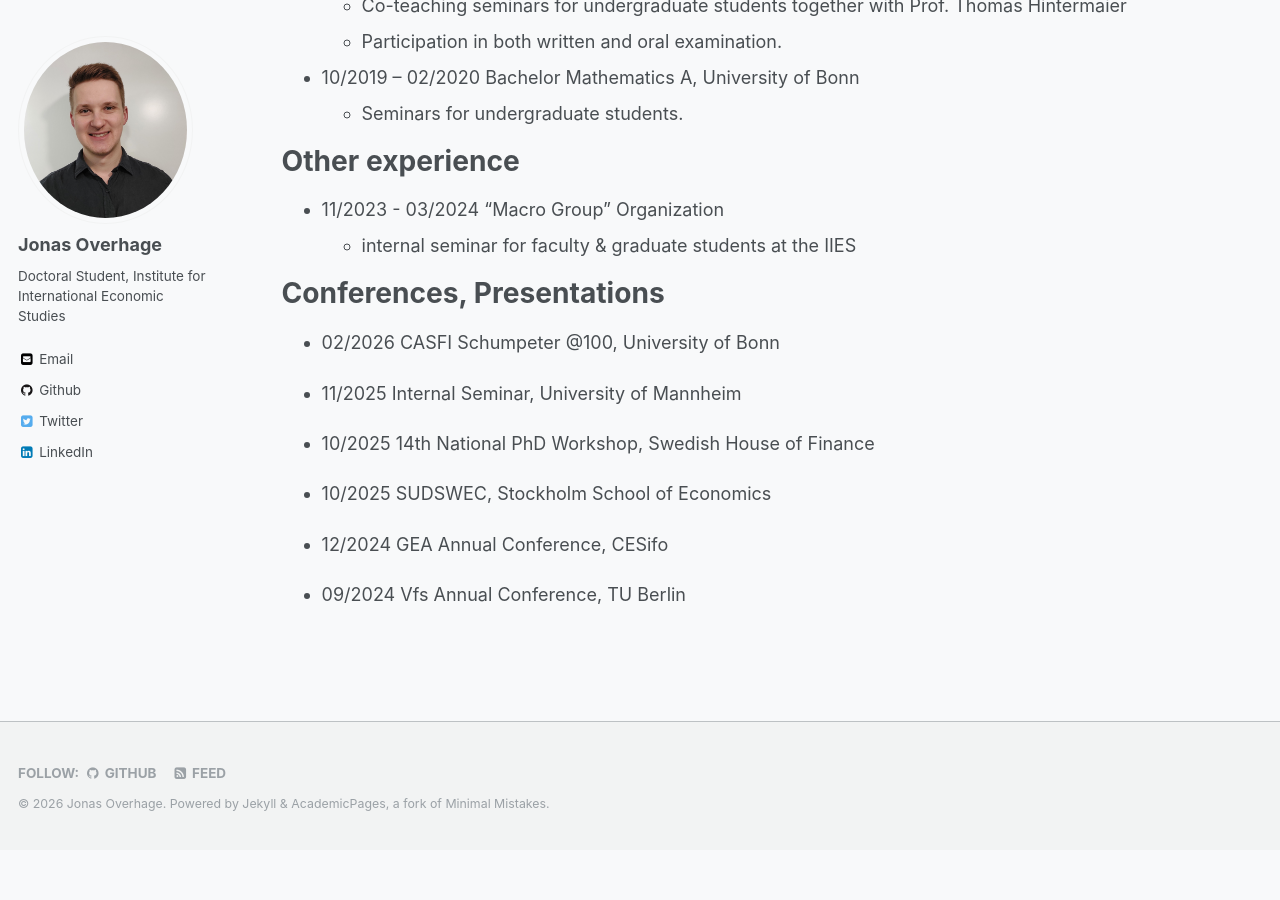
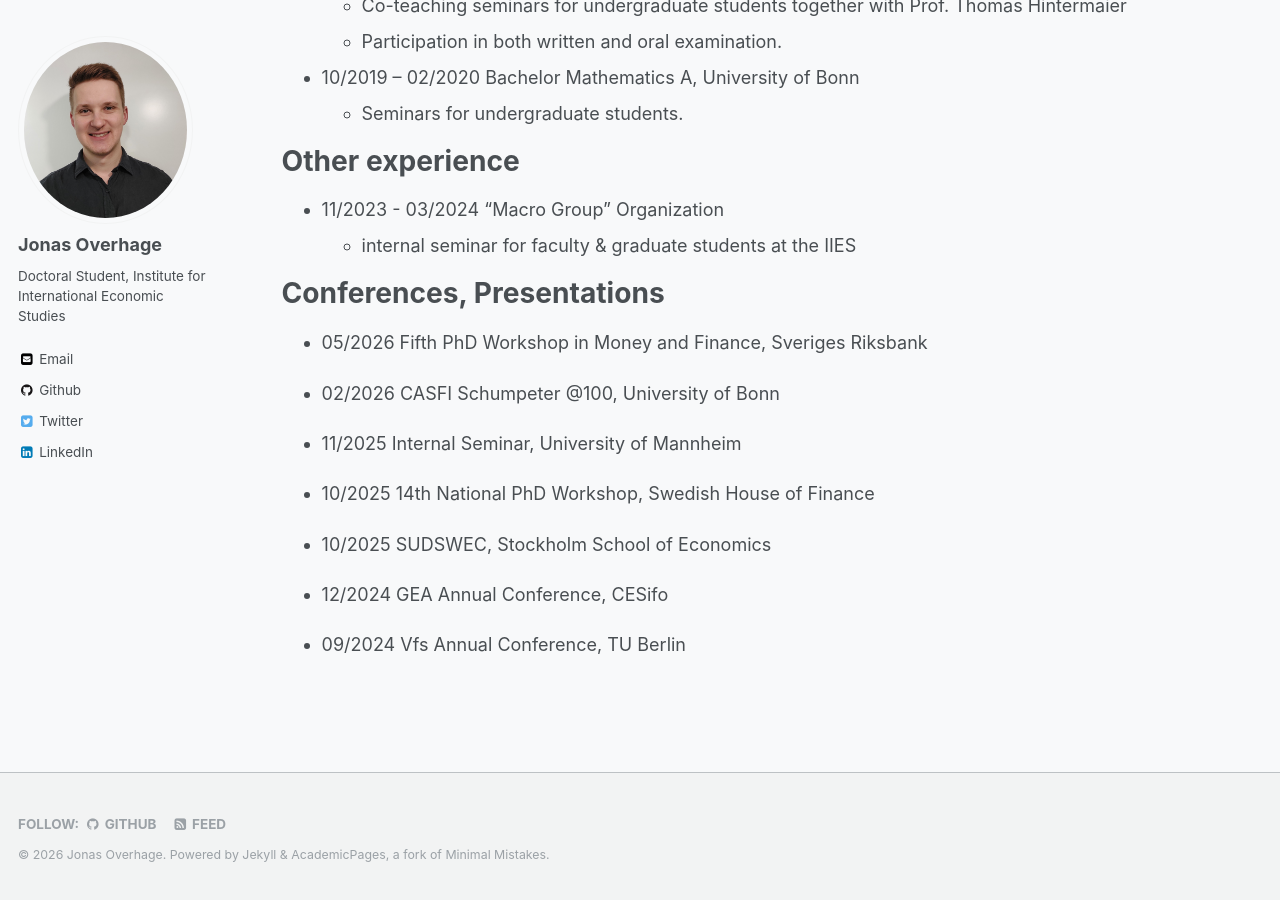
Before and after one commit to JOverhage/JOverhage.github.io, a Jekyll site: the page built from _pages/cv.md, in a window 1280 px wide and 900 px high, scrolled down 1111 px. Built offline with Jekyll 4.4.1, drawn with Linux system fonts in a browser that asks for light colours; before the commit the page ends 1961 px from its top, so only the background shows below that.

Commit message:
added RB conf

```diff
--- a/_pages/cv.md
+++ b/_pages/cv.md
@@ -96,6 +96,8 @@ Other experience
 Conferences, Presentations
 ======
 
+* 05/2026 Fifth PhD Workshop in Money and Finance, Sveriges Riksbank
+
 * 02/2026 CASFI Schumpeter @100, University of Bonn
 
 * 11/2025 Internal Seminar, University of Mannheim
```
